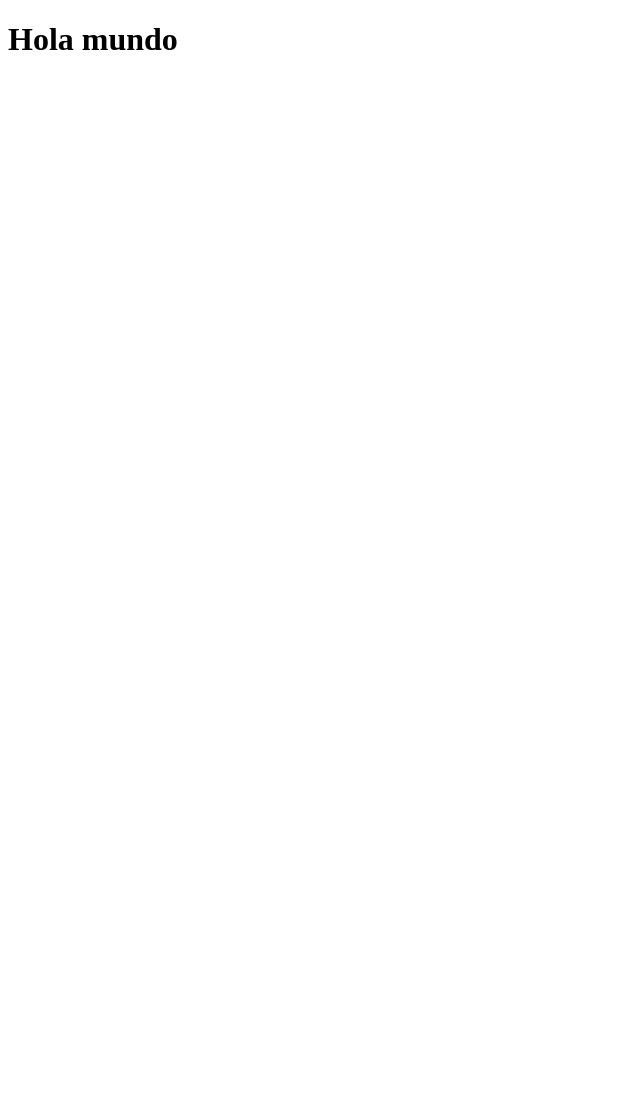
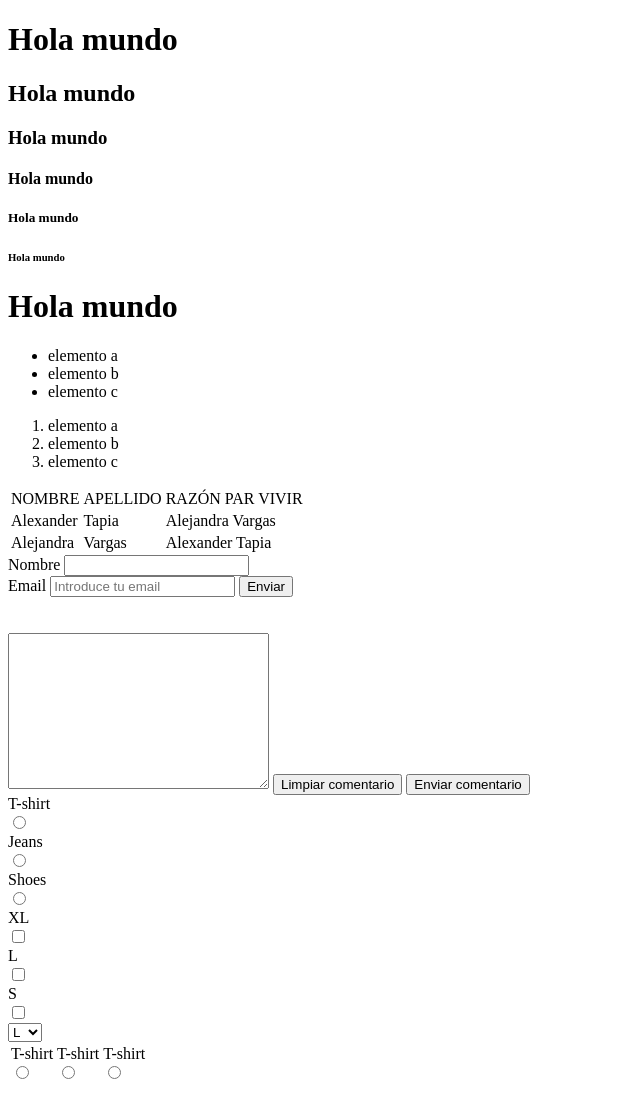
Before and after one commit to AlexanderGatsby/curso-desarrollo-web-1, a plain HTML site: page index.html in a window 1280 px wide. Shown: the whole page, without its empty margins (0-640 px from the left). Before the commit the page ends 800 px from the top, so only its background shows below. Drawn offline with Linux system fonts and the light colour scheme.

Commit message:
Table, select input, textarea

```diff
--- a/index.html
+++ b/index.html
@@ -7,8 +7,133 @@
     <title>Document</title>
 </head>
 <body>
-    <h1>
-        Hola mundo
-    </h1>
+    <h1>Hola mundo</h1>
+    <h2>Hola mundo</h2>
+    <h3>Hola mundo</h3>
+    <h4>Hola mundo</h4>
+    <h5>Hola mundo</h5>
+    <h6>Hola mundo</h6>
+
+    <p>
+        <h1>
+            Hola mundo
+        </h1>
+    </p>
+
+    <ul>
+        <li>elemento a</li>
+        <li>elemento b</li>
+        <li>elemento c</li>
+    </ul>
+
+    <ol>
+        <li>elemento a</li>
+        <li>elemento b</li>
+        <li>elemento c</li>
+    </ol>
+
+    <table>
+        <tr>
+            <td>
+                NOMBRE
+            </td>
+            <td>
+                APELLIDO
+            </td>
+            <td>
+                RAZ&Oacute;N PAR VIVIR
+            </td>
+        </tr>
+        <tr>
+            <td>
+                Alexander
+            </td>
+            <td>
+                Tapia
+            </td>
+            <td>
+                Alejandra Vargas
+            </td>
+        </tr>
+        <tr>
+            <td>
+                Alejandra
+            </td>
+            <td>
+                Vargas
+            </td>
+            <td>
+                Alexander Tapia
+            </td>
+        </tr>
+    </table>
+
+    <form>
+        <label for="">Nombre</label>
+        <input type="text">
+    </form>
+
+    <form>
+        <label for="">Email</label>
+        <input type="email" placeholder="Introduce tu email">
+        <input type="submit" value="Enviar">
+    </form>
+
+    <br>
+    <br>
+
+    <textarea name="" id="" cols="30" rows="10"></textarea>
+    <input type="reset" value="Limpiar comentario">
+    <input type="submit" value="Enviar comentario">
+
+    <form action="">
+        <div>T-shirt</div>
+        <input type="radio">
+        <div>Jeans</div>
+        <input type="radio">
+        <div>Shoes</div>
+        <input type="radio">
+    </form>
+
+    <form action="">
+        <div>XL</div>
+        <input type="checkbox">
+        <div>L</div>
+        <input type="checkbox">
+        <div>S</div>
+        <input type="checkbox">
+    </form>
+
+    <form action="">
+        <select name="Tallas" id="">
+            <option value="L">L</option>
+            <option value="M">M</option>
+            <option value="S">S</option>
+        </select>
+    </form>
+
+
+    <table>
+        <tr>
+
+                <td>
+                    <div>T-shirt</div>
+                    <input type="radio">
+                </td>
+
+                <td>
+                    <div>T-shirt</div>
+                    <input type="radio">
+                </td>
+
+                <td>
+                    <div>T-shirt</div>
+                    <input type="radio">
+                </td>
+        </tr>
+    </table>
+
+
+
 </body>
 </html>
```
